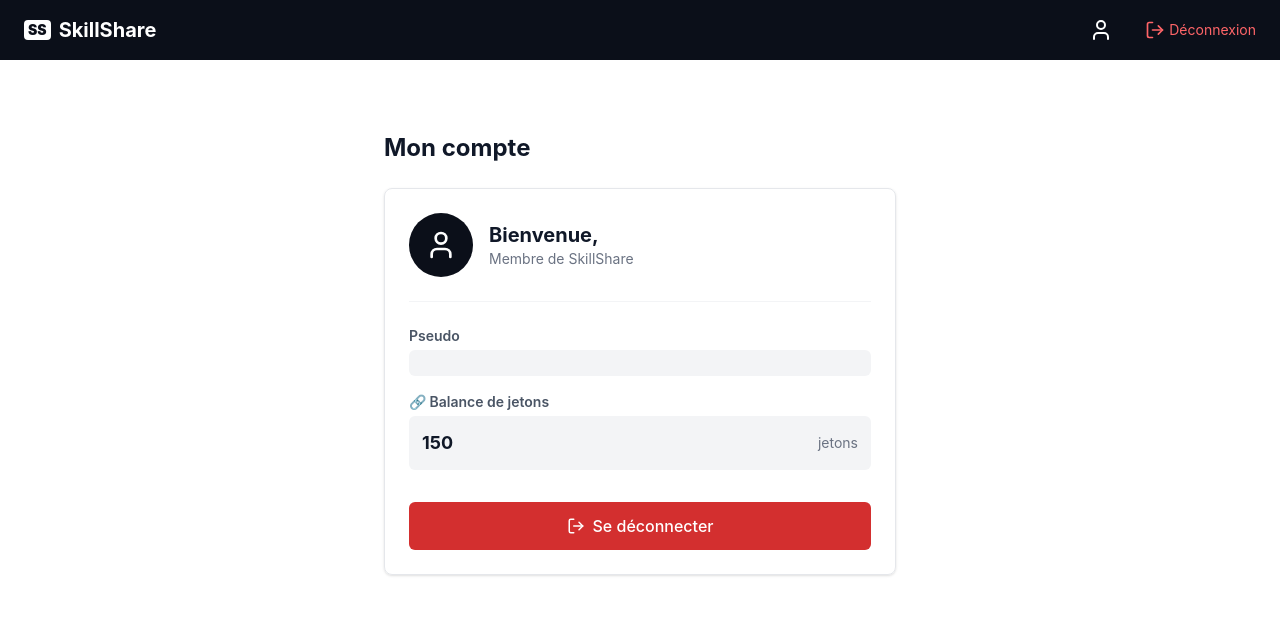
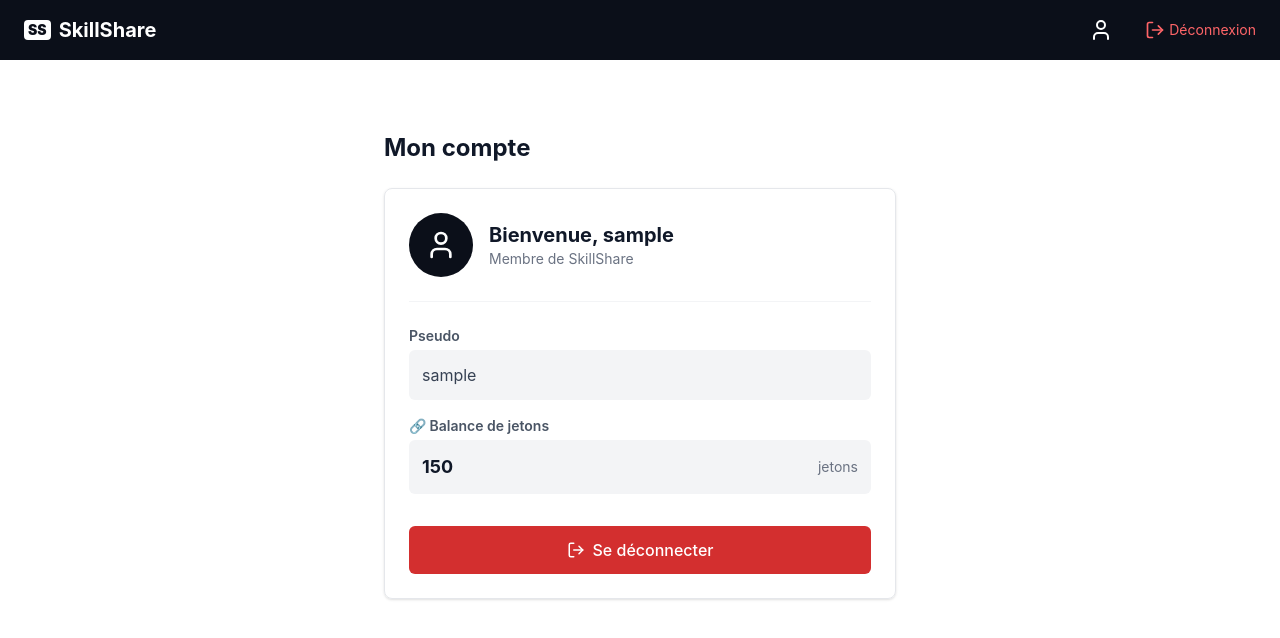
Before and after one commit to AlexS-27/SkillShare, a React (Vite) app in the folder client/: page /account in a window 1280 px wide. Shown: the top 638 px of the page. Built offline with nearby package versions, Linux system fonts and the light colour scheme; sample sign-in values are in the browser's storage.

Commit message:
Refcator: Modify the name function to be equal to the new name in the database

```diff
--- a/client/src/pages/Account.jsx
+++ b/client/src/pages/Account.jsx
@@ -42,7 +42,7 @@
                         <User size={32} />
                     </div>
                     <div>
-                        <h2 className="text-xl font-bold">Bienvenue, {user.pseudo}</h2>
+                        <h2 className="text-xl font-bold">Bienvenue, {user.username}</h2>
                         <p className="text-sm text-gray-500">Membre de SkillShare</p>
                     </div>
                 </div>
@@ -51,7 +51,7 @@
                     <div className="flex flex-col gap-1">
                         <label className="text-sm font-semibold text-gray-600">Pseudo</label>
                         <div className="bg-gray-100 border border-transparent rounded-md p-3 text-gray-700">
-                            {user.pseudo}
+                            {user.username}
                         </div>
                     </div>
 
```
